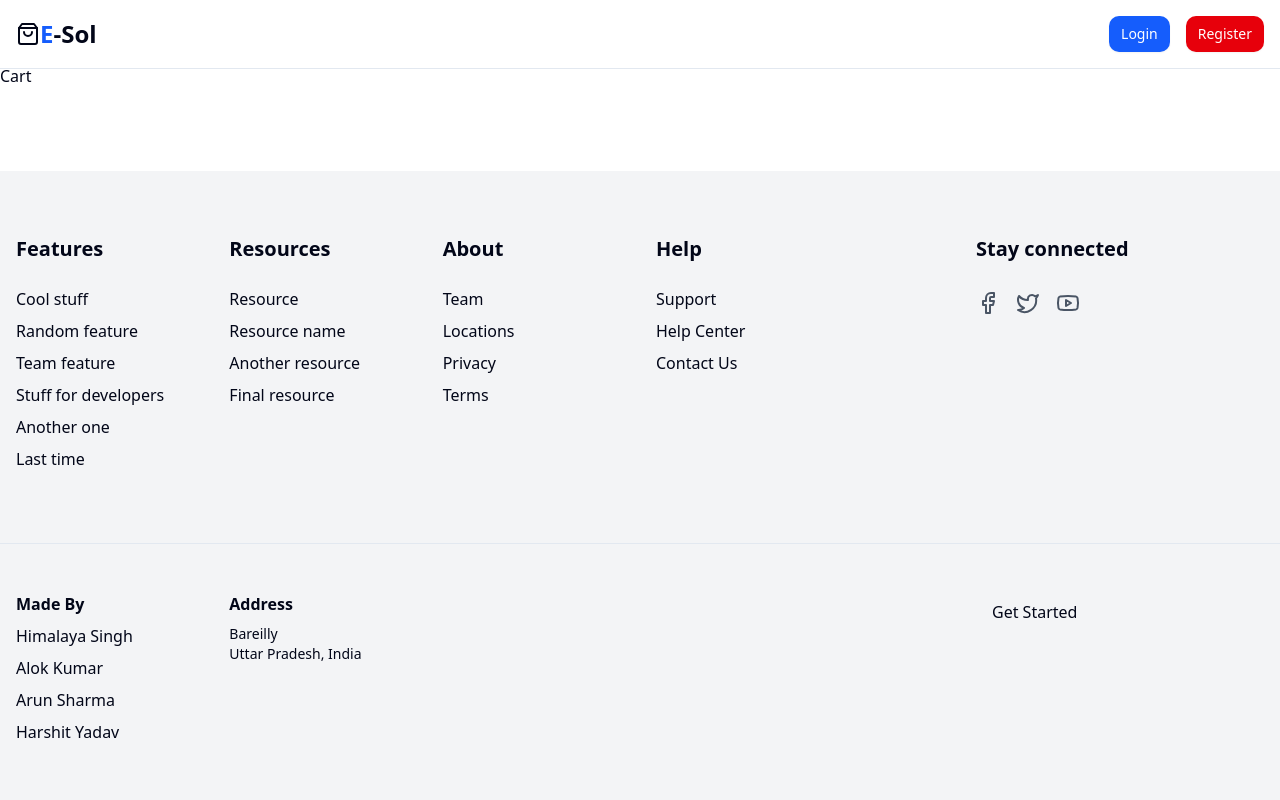
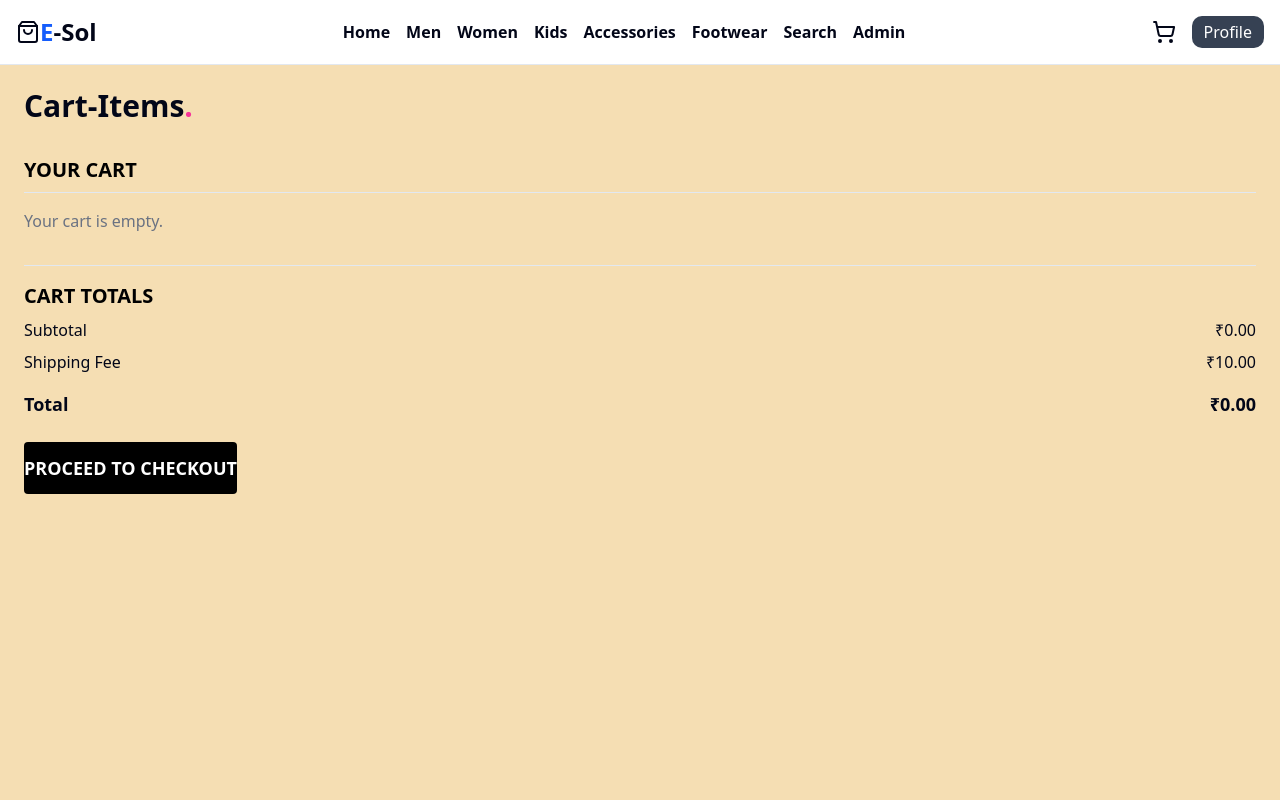
Before and after one commit to Alokkumar2003-Coder/Full-Stack-e-Commerce, a React (Vite) app in the folder frontend/: page /cart in a window 1280 px wide. Shown: the top 800 px of the page. Built offline with nearby package versions, Linux system fonts and the light colour scheme.

Commit message:
Reverse changes

```diff
--- a/frontend/src/pages/Shopping/Cart.jsx
+++ b/frontend/src/pages/Shopping/Cart.jsx
@@ -1,9 +1,73 @@
-import React from 'react'
+import React, { useState } from "react";
 
 const Cart = () => {
+  const [cartItems, setCartItems] = useState([]);
+
+  const shippingFee = 10.0;
+  const subtotal = cartItems.reduce(
+    (total, item) => total + item.price * item.quantity,
+    0
+  );
+  const total = cartItems.length > 0 ? subtotal + shippingFee : 0;
+
+  let cartContent;
+
+  if (cartItems.length === 0) {
+    cartContent = <p className="text-gray-500 mt-4">Your cart is empty.</p>;
+  } else {
+    <div className="mt-4 space-y-4">
+      {cartItems.map((item) => (
+        <div
+          key={item.id}
+          className="flex justify-between items-center p-4 bg-gray-100 rounded-lg shadow"
+        >
+          <img
+            src={item.image}
+            alt={item.name}
+            className="w-16 h-16 object-cover rounded"
+          />
+          <div className="flex-1 ml-4">
+            <span className="font-semibold text-lg">{item.name}</span>
+          </div>
+          <span className="font-semibold">₹{item.price}</span>
+        </div>
+      ))}
+    </div>;
+  }
+
   return (
-    <div>Cart</div>
-  )
-}
+    <div className="p-6 min-h-screen bg-[wheat]">
+      <h1 className="text-3xl font-bold">
+        Cart-Items<span className="text-pink-500">.</span>
+      </h1>
+      <div className="mt-8">
+        <h2 className="text-xl font-semibold text-black border-b pb-2">
+          YOUR CART
+        </h2>
 
-export default Cart
+        {cartContent}
+
+        <div className="mt-8 border-t pt-4">
+          <h2 className="text-xl font-semibold text-black">CART TOTALS</h2>
+          <div className="flex justify-between mt-2">
+            <span>Subtotal</span>
+            <span>₹{subtotal.toFixed(2)}</span>
+          </div>
+          <div className="flex justify-between mt-2">
+            <span>Shipping Fee</span>
+            <span>₹{shippingFee.toFixed(2)}</span>
+          </div>
+          <div className="flex justify-between font-bold text-lg mt-4">
+            <span>Total</span>
+            <span>₹{total.toFixed(2)}</span>
+          </div>
+          <button className="mt-6 w-half bg-black text-white py-3 text-lg font-semibold rounded">
+            PROCEED TO CHECKOUT
+          </button>
+        </div>
+      </div>
+    </div>
+  );
+};
+
+export default Cart;
--- a/frontend/src/pages/View/Navbar.jsx
+++ b/frontend/src/pages/View/Navbar.jsx
@@ -4,7 +4,7 @@ import { ShoppingCart, ShoppingBag, Menu, X } from "lucide-react";
 import { Button } from "@/components/ui/button";
 
 const Navbar = () => {
-  const [isAuth, setIsAuth] = useState(false);
+  const [isAuth, setIsAuth] = useState(true);
   const [isMenuOpen, setIsMenuOpen] = useState(false);
 
   return (
```
